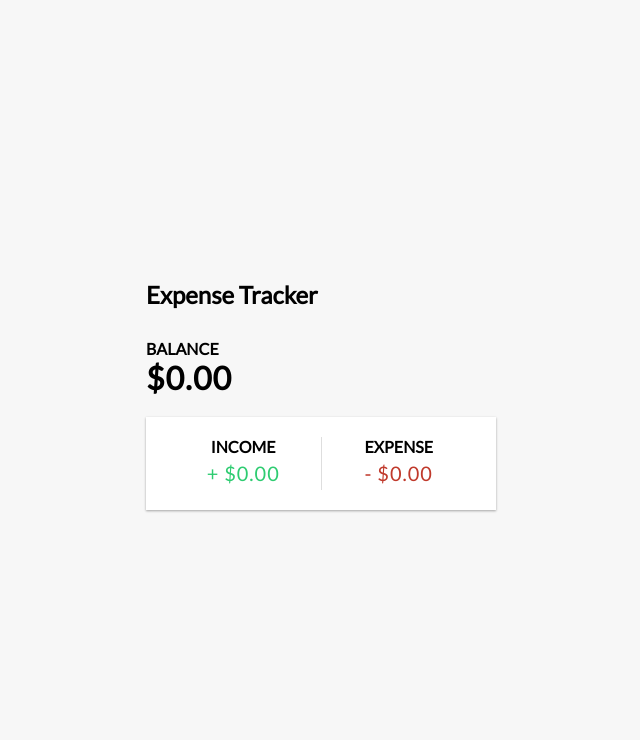
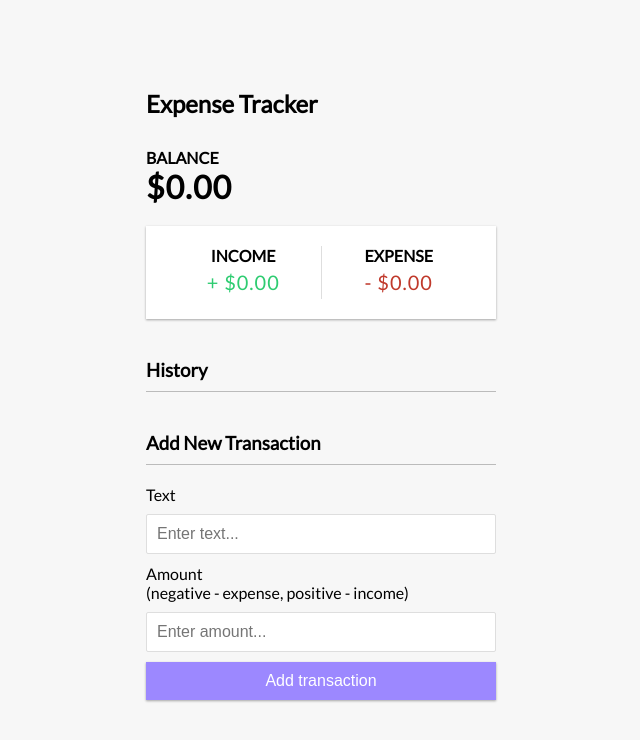
Before and after one commit to nadinejuraschek/expense-tracker, a React (Create React App) app: page / in a window 1280 px wide. Shown: the top 740 px of the page, without its empty margins (319-959 px from the left). Built offline with nearby package versions, Linux system fonts and the light colour scheme; the HTML template or start-up script is replaced by a standard one.

Commit message:
last components added

```diff
--- a/src/App.js
+++ b/src/App.js
@@ -4,6 +4,8 @@
 import Header from './components/Header';
 import Balance from './components/Balance';
 import IncExp from './components/IncExp';
+import TransactionList from './components/TransactionList';
+import AddTransaction from './components/AddTransaction';
 
 function App() {
   return (
@@ -12,6 +14,8 @@
       <div className="container">
         <Balance />
         <IncExp />
+        <TransactionList />
+        <AddTransaction />
       </div>
     </div>
   );
--- /dev/null
+++ b/src/components/AddTransaction.js
@@ -0,0 +1,25 @@
+import React from 'react';
+
+const AddTransaction = () => {
+    return (
+        <div>
+            <h3>Add New Transaction</h3>
+            <form>
+                <div className="form-control">
+                    <label for="text">Text</label>
+                    <input type="text" id="text" placeholder="Enter text..." />
+                </div>
+                <div class="form-control">
+                    <label for="amount"
+                        >Amount <br />
+                        (negative - expense, positive - income)</label
+                    >
+                    <input type="number" id="amount" placeholder="Enter amount..." />
+                </div>
+                    <button class="btn">Add transaction</button>
+            </form>
+        </div>
+    );
+};
+
+export default AddTransaction;
--- /dev/null
+++ b/src/components/TransactionList.js
@@ -0,0 +1,14 @@
+import React from 'react';
+
+const TransactionList = () => {
+    return (
+        <div>
+            <h3>History</h3>
+            <ul id='list' className='list'>
+
+            </ul>
+        </div>
+    );
+};
+
+export default TransactionList;
```
